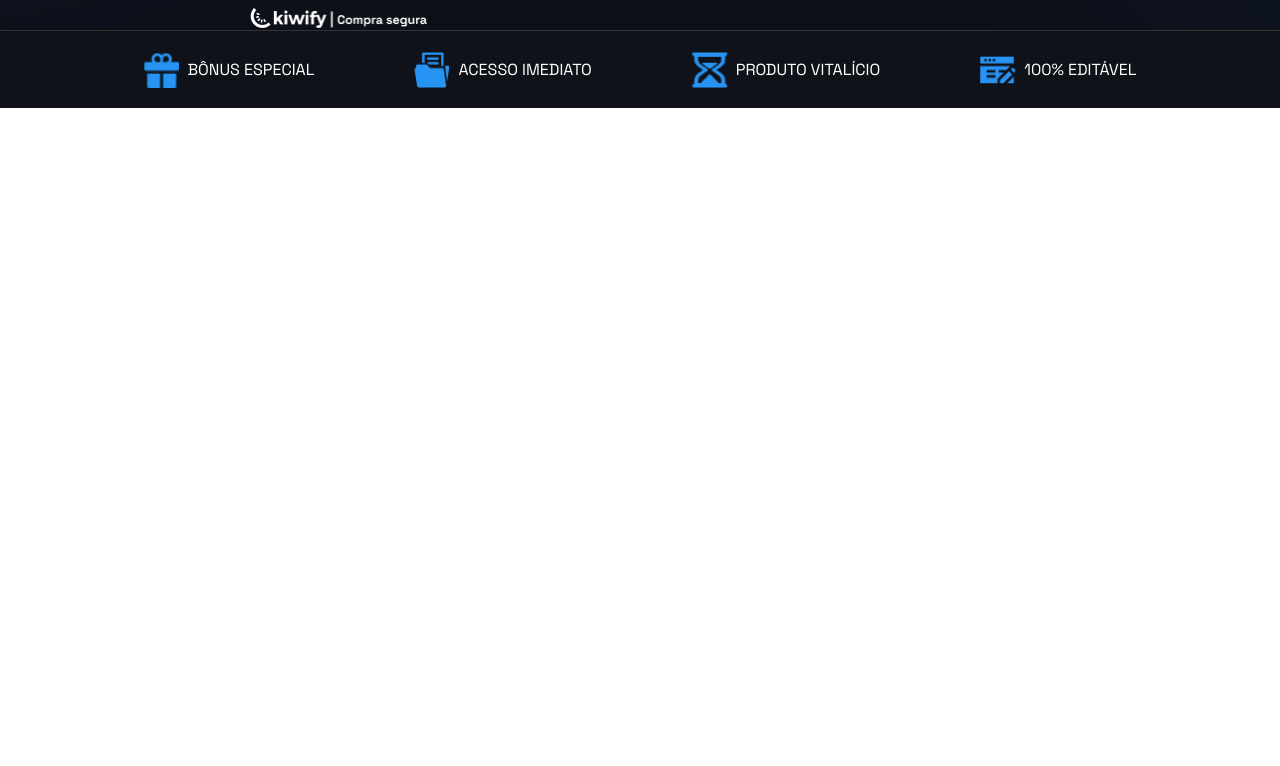
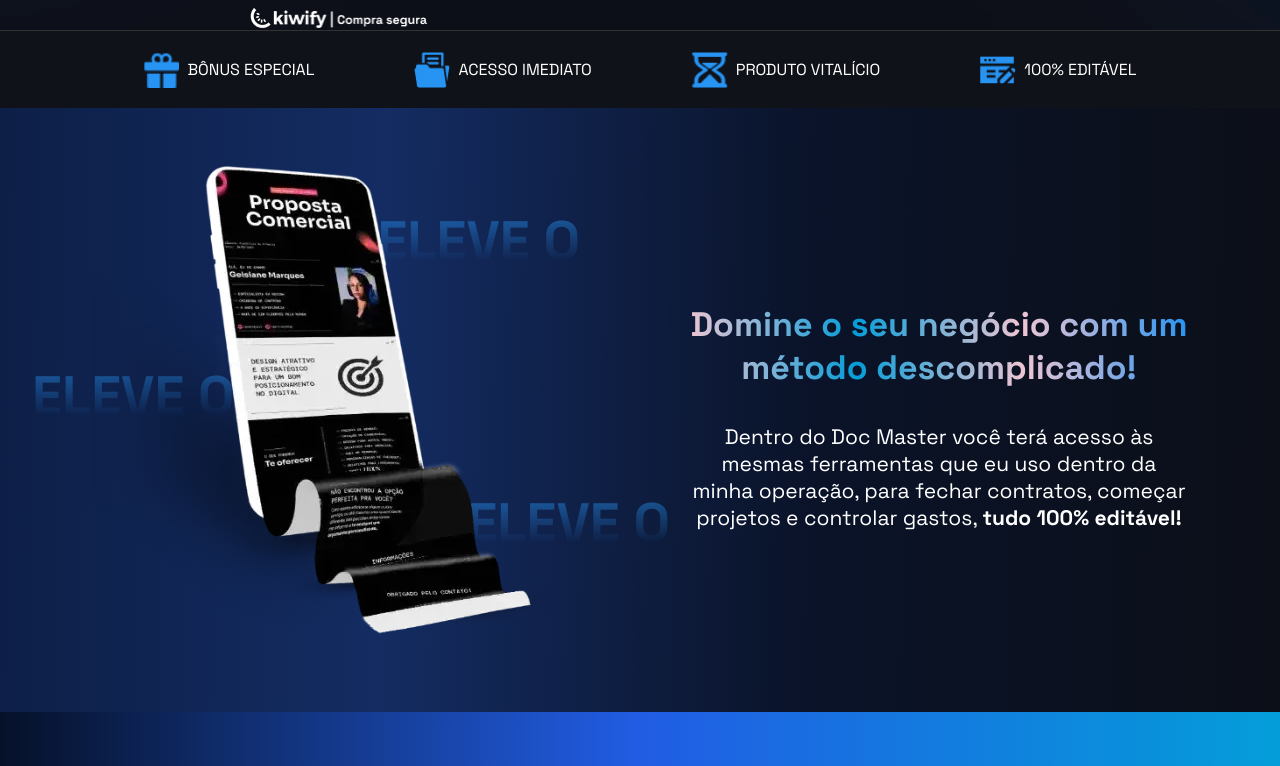
Before and after one commit to brunoholanda/minha_pagina_de_vendas, a React (Vite) app: page / in a window 1280 px wide. Shown: the part 550-1316 px from the top of the page. Before the commit the page ends 800 px from the top, so only its background shows below. Built offline with nearby package versions, Linux system fonts and the light colour scheme.

Commit message:
VEN-003 Criar Sessao de Chamada da pagina de vendas conforme o figma

```diff
--- /dev/null
+++ b/src/components/SessaoDois/index.jsx
@@ -0,0 +1,111 @@
+import React from 'react';
+import styled from 'styled-components';
+import celular from '../../../public/assets/img/celular.webp';
+
+const SessaoDoisContainer = styled.section`
+    background: linear-gradient(90.95deg, #0D1F47 0%, #142C62 30%, #0A1329 63%, #0C0F18 100%);
+    width: 100%;
+    height: 604px;
+    display: flex;
+    justify-content: center;
+    position: relative;
+    overflow: hidden;
+`;
+
+const PhoneWrapper = styled.div`
+    position: relative;
+    margin-right: 120px;
+`;
+
+const ElevateText = styled.div`
+    position: absolute;
+    font-size: 54px;
+    font-weight: 700;
+    background: linear-gradient(0deg, rgba(0, 0, 0, 0) 20%, #2793F2 100%);
+
+    -webkit-background-clip: text;
+    background-clip: text;
+    color: transparent;
+    opacity: 60%;
+
+    &:nth-child(1) {
+        top: 40%;
+        left: -60px;
+    }
+
+    &:nth-child(2) {
+        bottom: 20%;
+        right: -100px;
+    }
+
+    &:nth-child(3) {
+        top: 40px;
+        right: -10px;
+    }
+`;
+
+const Conteudo = styled.div`
+    display: flex;
+    justify-content: center;
+    align-items: center;
+
+    img {
+        width: 478px;
+        height: 483px;
+        position: relative;
+        z-index: 2;
+    }
+
+    .textos {
+        width: 498px;
+        text-align: center;
+
+        h3 {
+            font-size: 34px;
+            font-weight: 700;
+            background-image: linear-gradient(86.89deg, #EFC6D3 0%, #049DD9 33.33%, #EFC6D3 66.67%, #2793F2 100%);
+            -webkit-background-clip: text;
+            background-clip: text;
+            color: transparent;
+        }
+
+        p {
+            font-size: 21px;
+            font-weight: 400;
+            color: #FFFFFF;
+        }
+    }
+`;
+
+const SessaoDoisRodape = styled.div`
+    background: linear-gradient(270deg, #049DD9 0%, #215DE4 50%, #061129 100%);
+    width: 100%;
+    height: 54px;
+`;
+
+export default function SessaoDois() {
+    return (
+        <>
+            <SessaoDoisContainer>
+                <Conteudo>
+                    <PhoneWrapper>
+                        <ElevateText>ELEVE O</ElevateText>
+                        <ElevateText>ELEVE O</ElevateText>
+                        <ElevateText>ELEVE O</ElevateText>
+                        <img src={celular} alt="imagem de celular proposta comercial" />
+                    </PhoneWrapper>
+                    <div className='textos'>
+                        <h3>Domine o seu negócio com um<br />método descomplicado!</h3>
+                        <p>
+                            Dentro do Doc Master você terá acesso às
+                            mesmas ferramentas que eu uso dentro da
+                            minha operação, para fechar contratos, começar <br />
+                            projetos e controlar gastos, <strong>tudo 100% editável!</strong>
+                        </p>
+                    </div>
+                </Conteudo>
+            </SessaoDoisContainer>
+            <SessaoDoisRodape />
+        </>
+    )
+}
--- a/src/pages/Home/index.jsx
+++ b/src/pages/Home/index.jsx
@@ -1,12 +1,14 @@
 import React from 'react'
 import Cabecalho from '../../components/Cabecalho'
 import Banner from '../../components/Banner'
+import SessaoDois from '../../components/SessaoDois'
 
 export default function Home() {
   return (
     <div>
         <Cabecalho />
         <Banner />
+        <SessaoDois />
     </div>
   )
 }
```
Also changed, not shown: public/assets/img/celular.webp (added).
